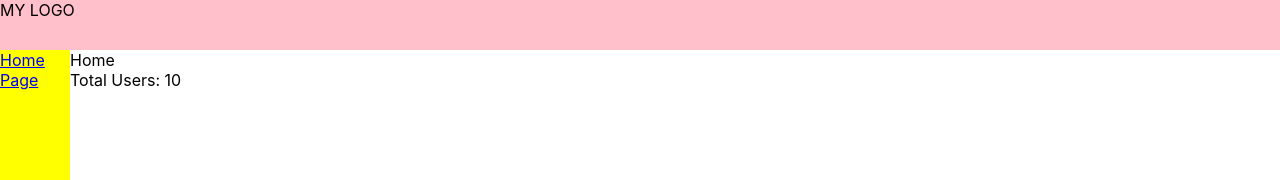
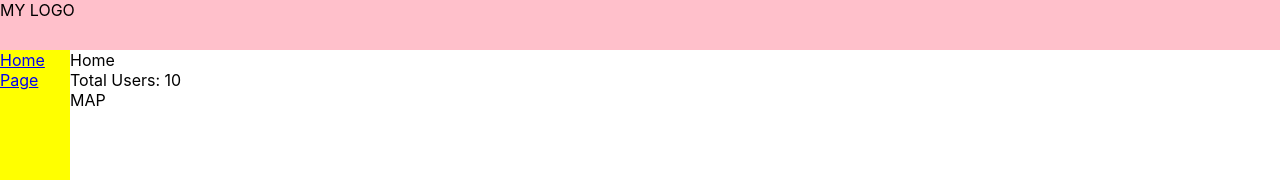
Before and after one commit to Rachelami/monitor-users, a React (Create React App) app: page /home in a window 1280 px wide. Shown: the top 180 px of the page. Built offline with nearby package versions, Linux system fonts and the light colour scheme.

Commit message:
map component

```diff
--- a/src/App.css
+++ b/src/App.css
@@ -15,3 +15,9 @@
   height: 100vh;
   background-color: yellow;
 }
+
+
+.homepage {
+  display: flex;
+  flex-direction: column;
+}
--- a/src/App.js
+++ b/src/App.js
@@ -2,6 +2,7 @@ import './App.css';
 import Header from './components/Header'
 import Navbar from './components/Navbar'
 import Home from './components/Home'
+import Map from './components/Map'
 import InputPage from './components/InputPage'
 import { Switch, Route } from "react-router-dom"
 
@@ -15,7 +16,10 @@ function App() {
         <Switch>
 
           <Route exact path="/home">
+            <div className="homepage">
             <Home />
+            <Map/>
+            </div>
           </Route >
 
           <Route exact path="/page">
--- /dev/null
+++ b/src/components/Map.js
@@ -0,0 +1,10 @@
+import React from 'react';
+
+const Map = () => {
+    return (
+        <div> MAP  </div>
+    );
+};
+
+
+export default Map;
```
